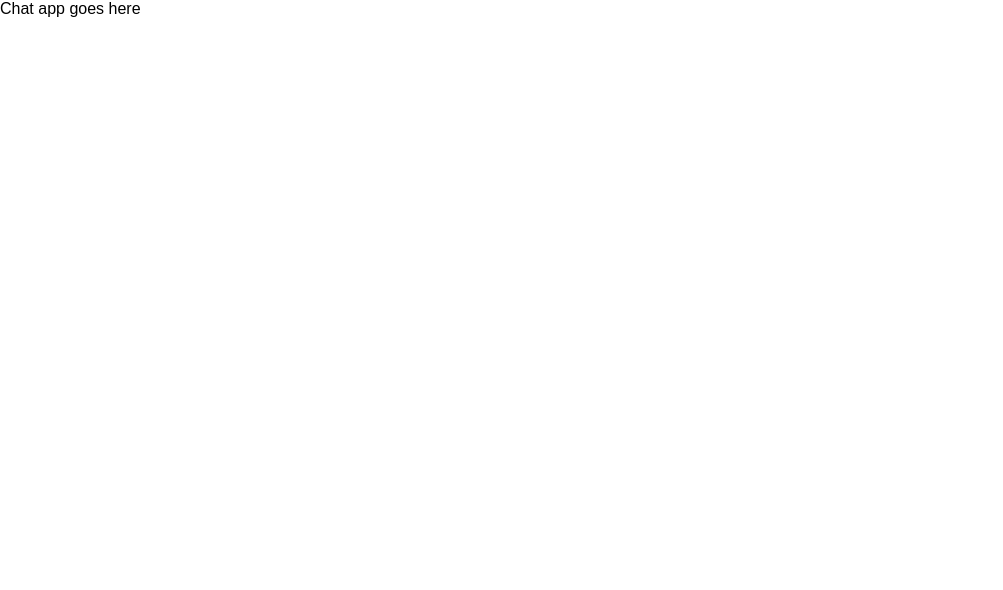
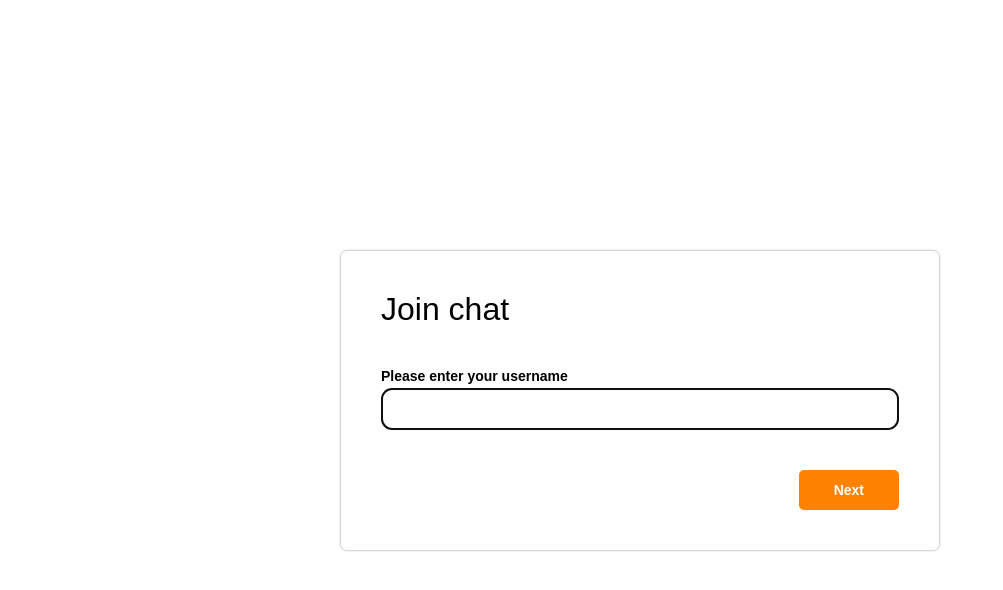
Before and after one commit to luisb90/pager-chat-app, a React app: page / in a window 1280 px wide. Shown: the top 590 px of the page, without its empty margins (0-1003 px from the left). Built offline with nearby package versions, Linux system fonts and the light colour scheme.

Commit message:
Implement login page

```diff
--- a/package.json
+++ b/package.json
@@ -4,7 +4,7 @@
   "version": "0.1.0",
   "private": true,
   "scripts": {
-    "start": "webpack serve --env development --port 5000",
+    "start": "webpack serve --port 5000 --hot",
     "build": "webpack --mode production"
   },
   "dependencies": {
@@ -15,12 +15,14 @@
     "@babel/core": "^7.12.1",
     "@babel/preset-env": "^7.12.1",
     "@babel/preset-react": "^7.12.1",
+    "autoprefixer": "^10.0.1",
     "babel-loader": "^8.1.0",
     "clean-webpack-plugin": "^3.0.0",
     "css-loader": "^5.0.0",
     "html-loader": "^1.3.2",
     "html-webpack-plugin": "^4.5.0",
     "mini-css-extract-plugin": "^1.0.0",
+    "postcss-loader": "^4.0.4",
     "prettier": "^2.1.2",
     "style-loader": "^2.0.0",
     "webpack": "^5.1.3",
--- /dev/null
+++ b/postcss.config.js
@@ -0,0 +1,3 @@
+module.exports = {
+  plugins: [require('autoprefixer')],
+};
--- a/src/App.js
+++ b/src/App.js
@@ -1,7 +1,14 @@
 import React from 'react';
 
+import Login from './pages/Login';
+import styles from './App.module.css';
+
 const App = () => {
-  return <div className="App">Chat app goes here</div>;
+  return (
+    <div className={styles.App}>
+      <Login />
+    </div>
+  );
 };
 
 export default App;
--- /dev/null
+++ b/src/App.module.css
@@ -0,0 +1,4 @@
+.App {
+  width: 100vw;
+  height: 100vh;
+}
--- /dev/null
+++ b/src/components/UI/Button/Button.js
@@ -0,0 +1,13 @@
+import React from 'react';
+
+import styles from './Button.module.css';
+
+const Button = props => {
+  return (
+    <button className={styles.Button} {...props}>
+      {props.children}
+    </button>
+  );
+};
+
+export default Button;
--- /dev/null
+++ b/src/components/UI/Button/Button.module.css
@@ -0,0 +1,15 @@
+.Button {
+  padding: 0.75rem 2.1875rem;
+  font-size: 0.875rem;
+  font-weight: bold;
+  color: white;
+  background-color: #ff8203;
+  border: none;
+  border-radius: 5px;
+  cursor: pointer;
+}
+
+.Button:active,
+.Button:hover {
+  filter: brightness(110%);
+}
--- /dev/null
+++ b/src/components/UI/Input/Input.js
@@ -0,0 +1,16 @@
+import React, { forwardRef } from 'react';
+
+import styles from './Input.module.css';
+
+const Input = forwardRef(({ label, ...props }, ref) => {
+  const labelEl = label ? <label className={styles.Label}>{label}</label> : null;
+
+  return (
+    <>
+      {labelEl}
+      <input ref={ref} className={styles.Input} {...props} />
+    </>
+  );
+});
+
+export default Input;
--- /dev/null
+++ b/src/components/UI/Input/Input.module.css
@@ -0,0 +1,16 @@
+.Label {
+  display: block;
+  margin-bottom: 0.25rem;
+  font-size: 0.875rem;
+  font-weight: bold;
+}
+
+.Input {
+  display: block;
+  width: stretch;
+  font-size: 0.875rem;
+  height: 2.5rem;
+  padding: 0 0.625rem;
+  border: 1px solid #d6d6d6;
+  border-radius: 10px;
+}
--- /dev/null
+++ b/src/pages/Login.js
@@ -0,0 +1,41 @@
+import React, { useEffect, useRef, useState } from 'react';
+
+import Button from '../components/UI/Button/Button';
+import Input from '../components/UI/Input/Input';
+
+import styles from './Login.module.css';
+
+const Login = () => {
+  const [userName, setUserName] = useState('');
+  const inputRef = useRef();
+
+  useEffect(() => {
+    inputRef.current.focus();
+  }, []);
+
+  const handleInput = ev => {
+    setUserName(ev.target.value);
+  };
+
+  const handleNextClick = () => {
+    // stubbed
+    return;
+  };
+
+  return (
+    <div className={styles.Login}>
+      <div className={styles.Prompt}>
+        <div className={styles.Header}>Join chat</div>
+        <Input
+          ref={inputRef}
+          label="Please enter your username"
+          value={userName}
+          onChange={handleInput}
+        />
+        <Button onClick={handleNextClick}>Next</Button>
+      </div>
+    </div>
+  );
+};
+
+export default Login;
--- /dev/null
+++ b/src/pages/Login.module.css
@@ -0,0 +1,30 @@
+.Login {
+  display: flex;
+  height: 100%;
+  align-items: center;
+  justify-content: center;
+}
+
+.Prompt {
+  display: flex;
+  flex-direction: column;
+  width: 600px;
+  padding: 2.5rem;
+  box-sizing: border-box;
+  border: 1px solid #d6d6d6;
+  border-radius: 7px;
+  box-shadow: 0 0 2px #d6d6d6;
+}
+
+.Prompt .Header {
+  font-size: 2rem;
+  margin-bottom: 2.5rem;
+}
+
+.Prompt input {
+  margin-bottom: 2.5rem;
+}
+
+.Prompt button {
+  align-self: flex-end;
+}
--- a/webpack.config.js
+++ b/webpack.config.js
@@ -32,10 +32,13 @@ module.exports = {
           {
             loader: 'css-loader',
             options: {
-              modules: true,
+              modules: {
+                localIdentName: '[local]___[hash:base64:8]',
+              },
               sourceMap: isDevelopment,
             },
           },
+          'postcss-loader',
         ],
       },
     ],
```
Also changed, not shown: 2 other files (tests, documents, lock files or other folders).
